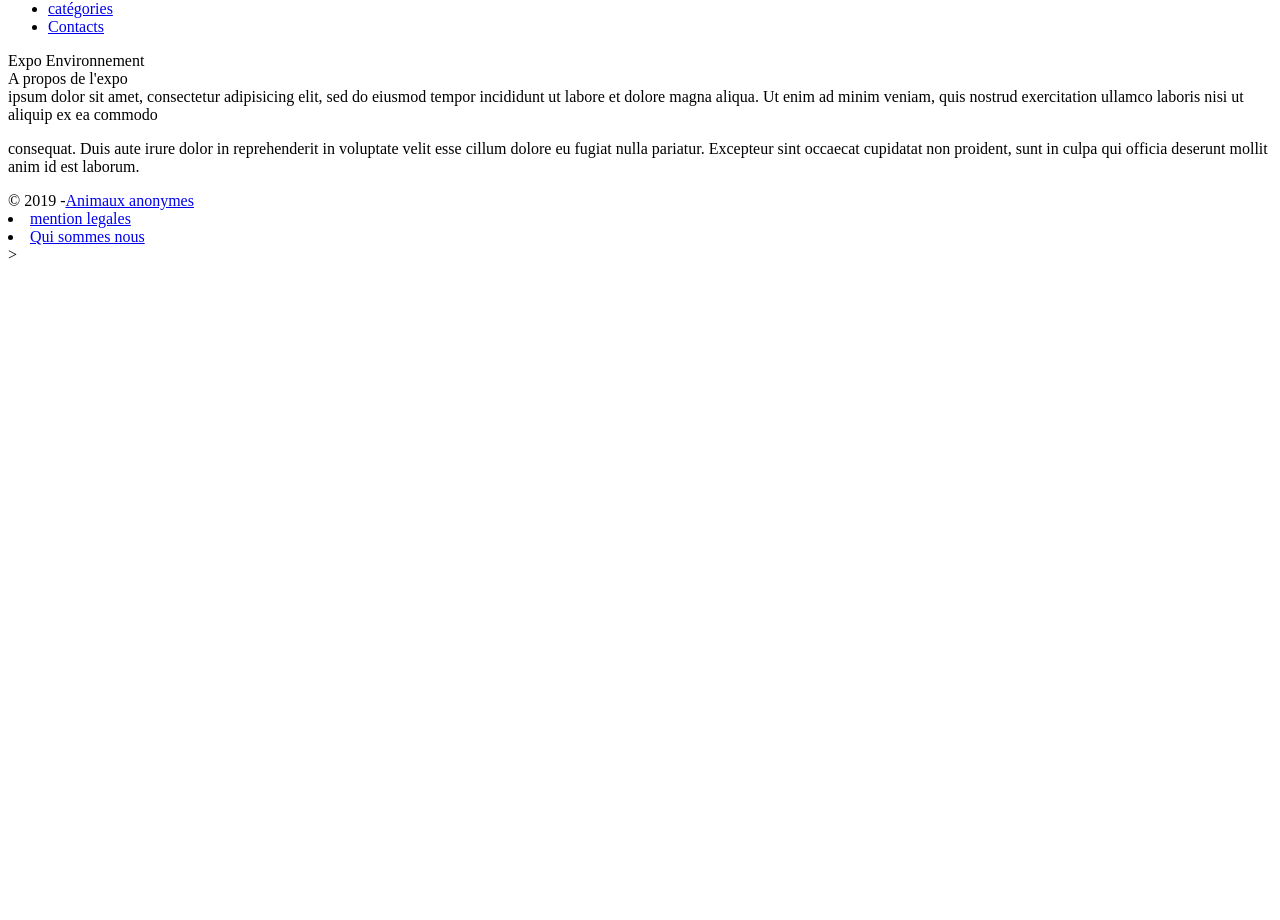
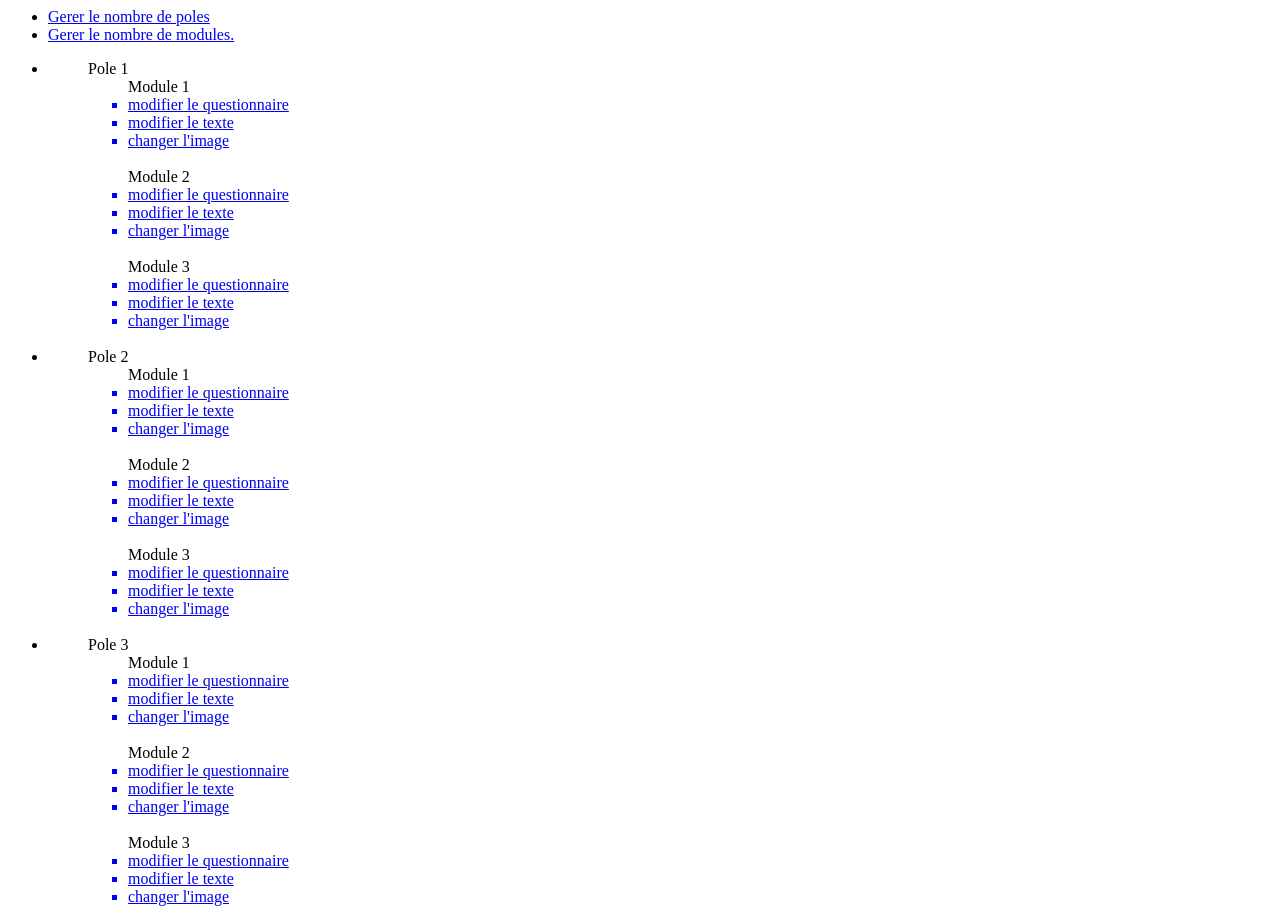
Before and after one commit to utranium/CampusTrack2020, a plain HTML site: page index.html in a window 1280 px wide. Shown: the part 146-1066 px from the top of the page. Before the commit the page ends 800 px from the top, so only its background shows below. Drawn offline with Linux system fonts and the light colour scheme.

Commit message:
squelette html et creation fichier css

```diff
--- a/index.html
+++ b/index.html
@@ -2,27 +2,32 @@
 <html>
 	<head>
 		<title>apliExpo</title>
+        <link rel="stylesheet" type="text/css" href="https://stackpath.bootstrapcdn.com/font-awesome/4.7.0/css/font-awesome.min.css">
+        <link rel="stylesheet" href="style.css"></link>
 	</head>
 	<!-- corp du html-->
 	<body>
 		<!--header-->
 		<header>
 			<!--image-->
-			<img src="assets/images/colibri.svg"alt="CA BLOG" width="100" height="100"/>
+			<ul>
+                <li>
+                    <img src="assets/images/profil.jpg"alt="CA BLOG" width="100" height="100"/>
+                </li>
+                <li>
+                    <a href="#" title="Nom_Admin">Nom_Admin</a>
+                </li>
+            </ul>
 			<!--menu-->
 			<nav>
 				<!-- liste a puces-->
 				<ul>
 					<li>
-					<a href="#" title="Acceuil">Acceuil</a>
+					    <a href="#" title="Gerer les ...">Gerer le nombre de poles</a>
 				    </li>
 					<li>
-					<a href="#" title="Categories">catégories</a>
+					    <a href="#" title="Gerer les ...">Gerer le nombre de modules.</a>
 				    </li>
-					<li>
-					<a href="#" title="Contacts">Contacts</a>
-				</li>
-
 				</ul>
 
 			</nav>
@@ -30,29 +35,86 @@
 		</header>
 
 		<!--bloc du milieu-->
+        <ul class= "Poles">
+            <li>
+            <!--bloc de Pole 1-->
                 <div>
-			<!--bloc de gauche-->
-			<aside>
-				<!-- bloc article -->
+                    <ul class= "Pole1">
+                        <span class="title">Pole 1</span>
+                        <ul class= "module 1">Module 1
+                            <a href="#"><li>modifier le questionnaire</li></a>
+                            <a href="#"><li>modifier le texte</li></a>
+                            <a href="#"><li> changer l'image</li></a>
+                            <br />
+                        </ul>
+                        <ul class= "module 2">Module 2
+                            <a href="#"><li>modifier le questionnaire</li></a>
+                            <a href="#"><li>modifier le texte</li></a>
+                            <a href="#"><li> changer l'image</li></a>
+                            <br />
+                        </ul>
+                        <ul class= "module 3">Module 3
+                            <a href="#"><li>modifier le questionnaire</li></a>
+                            <a href="#"><li>modifier le texte</li></a>
+                            <a href="#"><li> changer l'image</li></a>
+                            <br />
+                        </ul>
+                    </ul>
+                </div>
+            </li>
+            <li>
+            <!--bloc de Pole 2-->
                 <div>
-					<!-- titre -->
-					<span>Expo Environnement</span>
+                    <ul class= "Pole2">
+                        <span class="title">Pole 2</span>
+                        <ul class= "module 1">Module 1
+                            <a href="#"><li>modifier le questionnaire</li></a>
+                            <a href="#"><li>modifier le texte</li></a>
+                            <a href="#"><li> changer l'image</li></a>
+                            <br />
+                        </ul>
+                        <ul class= "module 2">Module 2
+                            <a href="#"><li>modifier le questionnaire</li></a>
+                            <a href="#"><li>modifier le texte</li></a>
+                            <a href="#"><li> changer l'image</li></a>
+                            <br />
+                        </ul>
+                        <ul class= "module 3">Module 3
+                            <a href="#"><li>modifier le questionnaire</li></a>
+                            <a href="#"><li>modifier le texte</li></a>
+                            <a href="#"><li> changer l'image</li></a>
+                            <br />
+                        </ul>
+                    </ul>
                 </div>
+            </li>
+            <!--bloc de Pole 3-->
+            <li>
                 <div>
-					<span>A propos de l'expo</span>
+                    <ul class= "Pole3">
+                        <span class="title">Pole 3</span>
+                        <ul class= "module 1">Module 1
+                            <a href="#"><li>modifier le questionnaire</li></a>
+                            <a href="#"><li>modifier le texte</li></a>
+                            <a href="#"><li> changer l'image</li></a>
+                            <br />
+                        </ul>
+                        <ul class= "module 2">Module 2
+                            <a href="#"><li>modifier le questionnaire</li></a>
+                            <a href="#"><li>modifier le texte</li></a>
+                            <a href="#"><li> changer l'image</li></a>
+                            <br />
+                        </ul>
+                        <ul class= "module 3">Module 3
+                            <a href="#"><li>modifier le questionnaire</li></a>
+                            <a href="#"><li>modifier le texte</li></a>
+                            <a href="#"><li> changer l'image</li></a>
+                            <br />
+                        </ul>
+                    </ul>
                 </div>
-			</aside>
-
-			<!--bloc de droite-->
-			<section>
-				<Lorem <p>ipsum dolor sit amet, consectetur adipisicing elit, sed do eiusmod
-				tempor incididunt ut labore et dolore magna aliqua. Ut enim ad minim veniam,
-				quis nostrud exercitation ullamco laboris nisi ut aliquip ex ea commodo</p>
-				<p>consequat. Duis aute irure dolor in reprehenderit in voluptate velit esse
-				cillum dolore eu fugiat nulla pariatur. Excepteur sint occaecat cupidatat non
-				proident, sunt in culpa qui officia deserunt mollit anim id est laborum.</p>
-			</section>
-		</div>
+            </li>
+        </ul>
 
             <!--footer-->
         <footer>
@@ -64,7 +126,8 @@
                     </li>
                     <li>
                         <a href="#" tittle="Qui sommes nous">Qui sommes nous</a>
-			</div>>
+                    </li>
+            </div>
         </footer>
 	</body>
 </html>
--- /dev/null
+++ b/style.css
@@ -0,0 +1,3 @@
+ul.poles {
+    display: inline-block;
+}
```
Also changed, not shown: assets/images/profil.jpg (added). Lines whose indentation alone changed are shown as unchanged.
